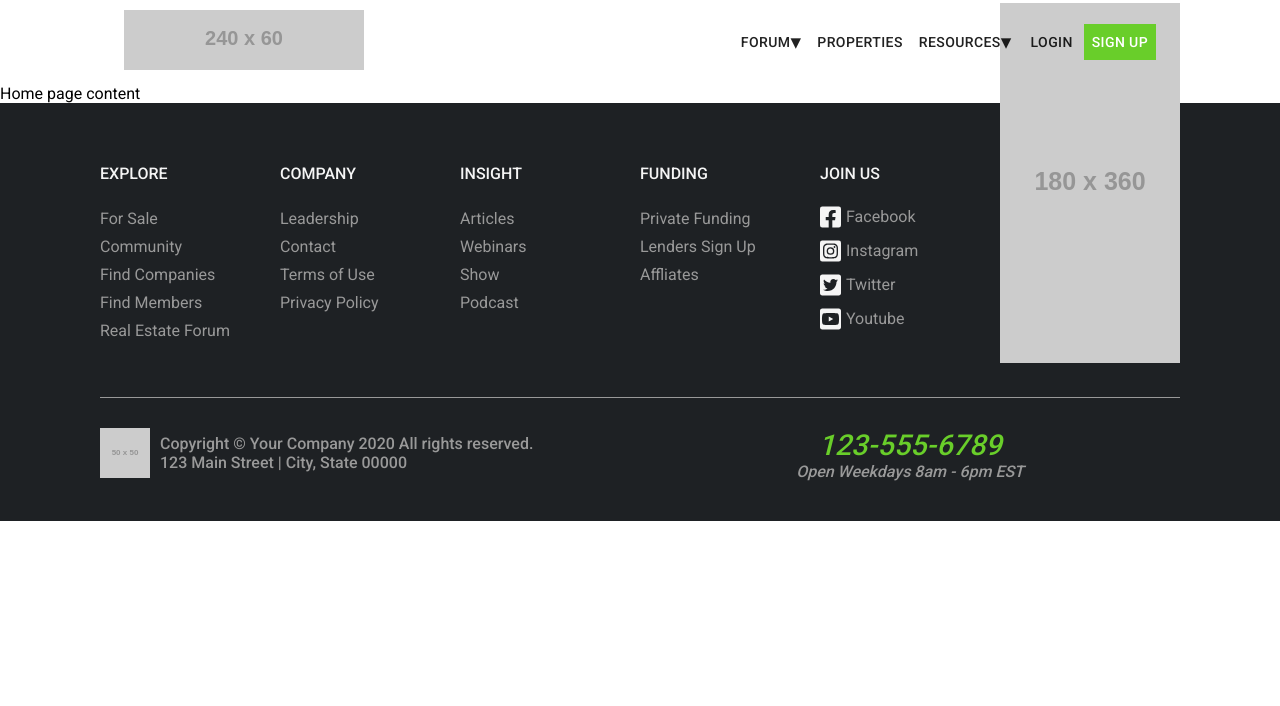
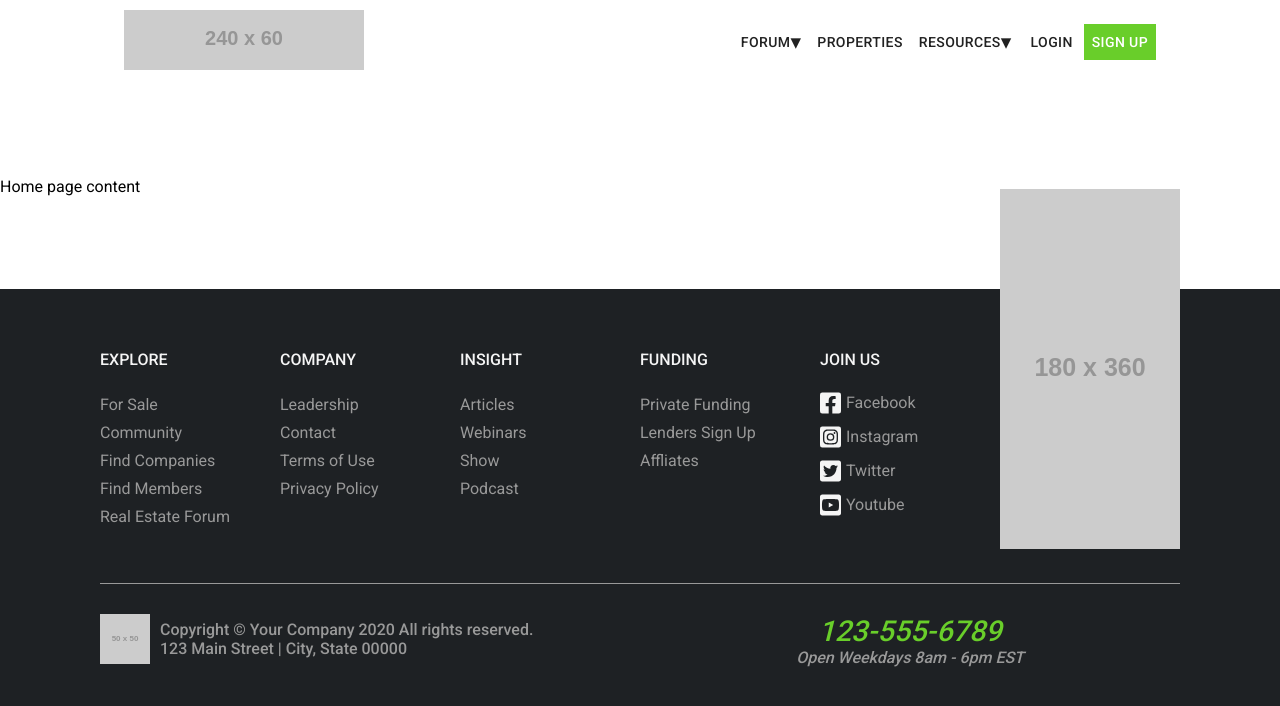
Before and after one commit to halshing/react-web-templates, a React app: page /web1 in a window 1280 px wide. Built offline with nearby package versions, Linux system fonts and the light colour scheme; placeholder pictures from the web are drawn by us.

Commit message:
fixed footer height

```diff
--- a/src/webtemplate1/styles/App.scss
+++ b/src/webtemplate1/styles/App.scss
@@ -4,12 +4,19 @@ $roboto-font: "Roboto", "Helvetica", "Arial", sans-serif;
   box-sizing: border-box;
 }
 
-body {
+html,
+body,
+#root,
+.app,
+.app > div,
+.app > div > div {
   margin: 0;
+  height: 100%;
 }
 
 .app {
   font-family: $roboto-font;
+  height: 100%;
 }
 
 header {
@@ -84,6 +91,7 @@ header {
 footer {
   background-color: #1e2124;
   padding: 10px 100px;
+  height: 100%;
 
   .footer-top {
     border-bottom: 1px solid #999999;
```
